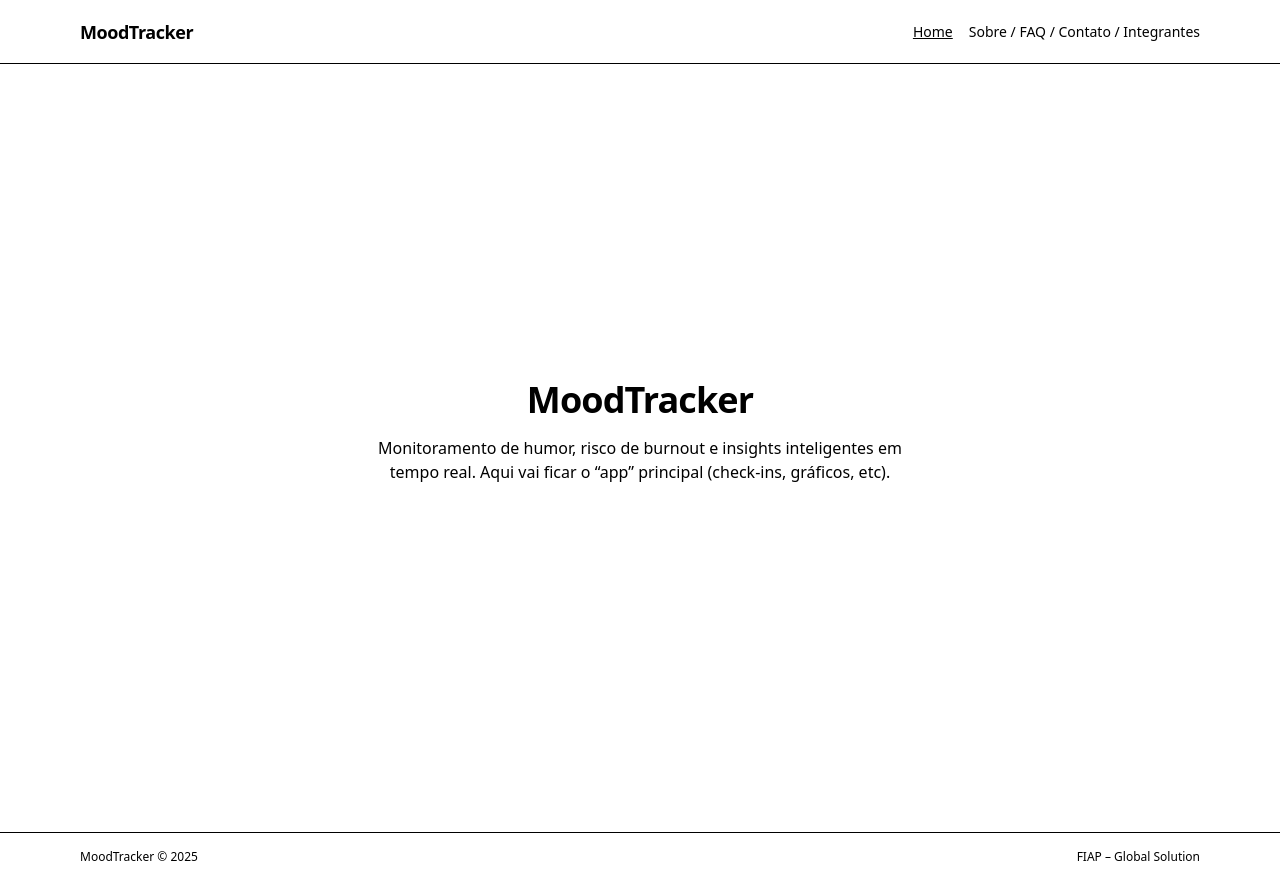
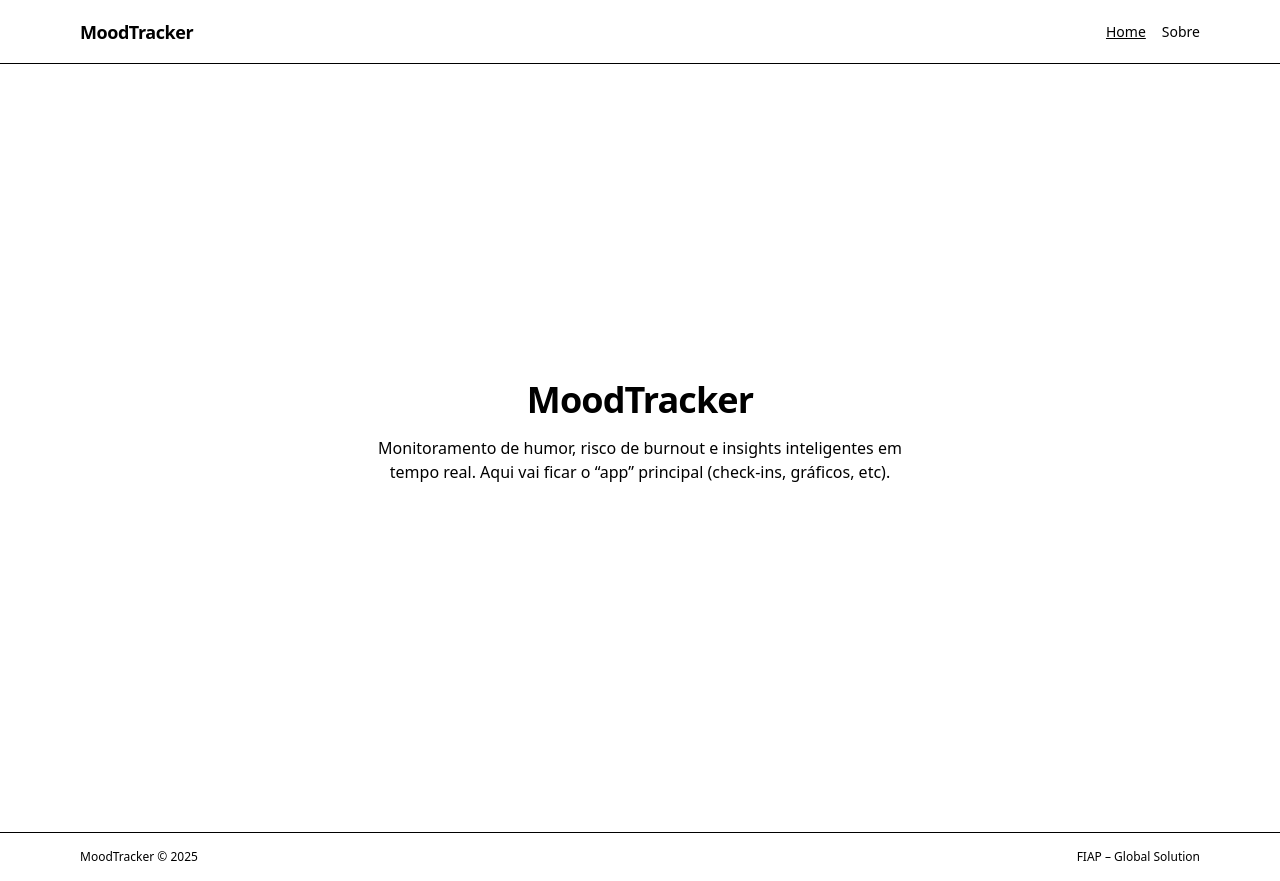
Before and after one commit to 1TDSPO-Hylia/moodtracker-frontend, a React (Vite) app in the folder moodtracker-hylia/: page / in a window 1280 px wide. Built offline with nearby package versions, Linux system fonts and the light colour scheme.

Commit message:
feat: update Navbar component to simplify link text for the About page

```diff
--- a/moodtracker-hylia/src/components/NavBar.tsx
+++ b/moodtracker-hylia/src/components/NavBar.tsx
@@ -27,7 +27,7 @@
               `${linkBase} ${isActive ? "underline" : ""}`
             }
           >
-            Sobre / FAQ / Contato / Integrantes
+            Sobre
           </NavLink>
         </div>
       </nav>
```
